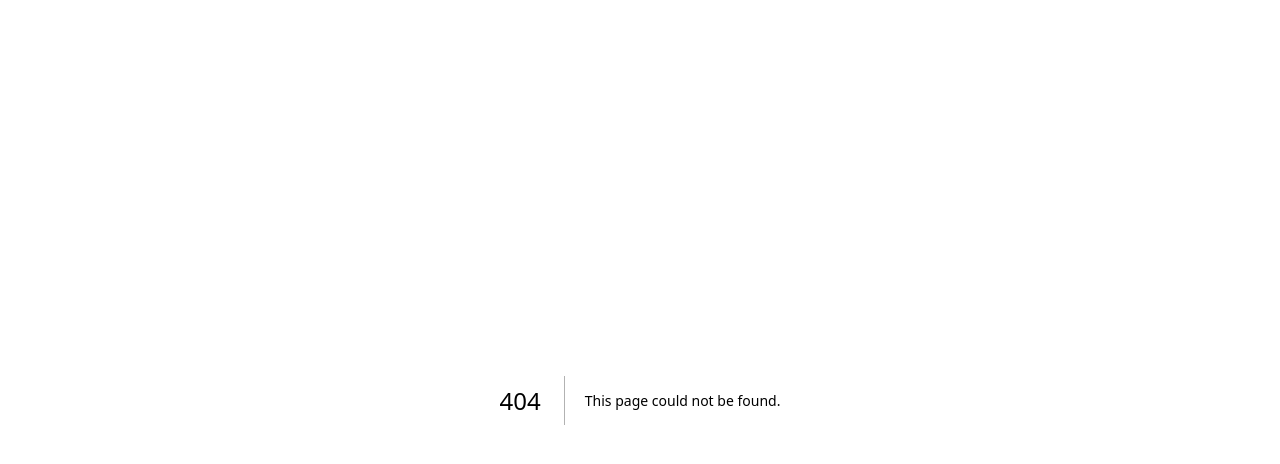
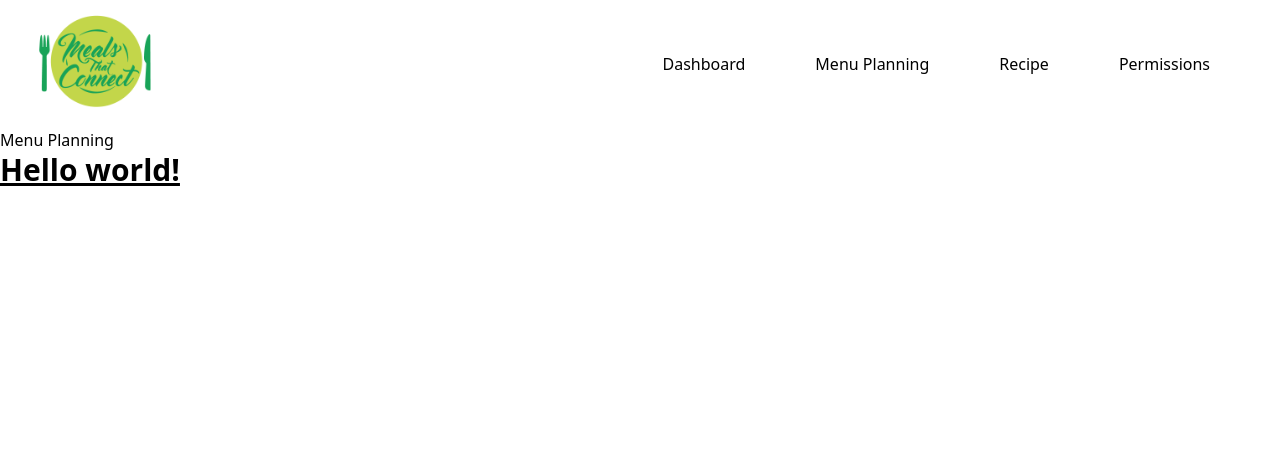
Before and after one commit to hack4impact-calpoly/meals-that-connect-25, a Next.js app: page /menuPlanning in a window 1280 px wide. Before the commit this address had no page. Shown: the top 464 px of the page. Built offline with nearby package versions, Linux system fonts and the light colour scheme.

Commit message:
feat: made functional top navbar and added new pages

```diff
--- /dev/null
+++ b/src/app/menuPlanning/page.tsx
@@ -0,0 +1,11 @@
+import Navbar from "@/components/Navbar";
+
+export default function MenuPlanning() {
+  return (
+    <main>
+      <Navbar />
+      <h1>Menu Planning</h1>
+      <h1 className="text-3xl font-bold underline">Hello world!</h1>
+    </main>
+  );
+}
--- /dev/null
+++ b/src/app/permissions/page.tsx
@@ -0,0 +1,11 @@
+import Navbar from "@/components/Navbar";
+
+export default function Permissions() {
+  return (
+    <main>
+      <Navbar />
+      <h1>Permissions</h1>
+      <h1 className="text-3xl font-bold underline">Hello world!</h1>
+    </main>
+  );
+}
--- /dev/null
+++ b/src/app/recipe/page.tsx
@@ -0,0 +1,11 @@
+import Navbar from "@/components/Navbar";
+
+export default function Recipe() {
+  return (
+    <main>
+      <Navbar />
+      <h1>Recipe</h1>
+      <h1 className="text-3xl font-bold underline">Hello world!</h1>
+    </main>
+  );
+}
--- a/src/components/Navbar.tsx
+++ b/src/components/Navbar.tsx
@@ -1,3 +1,37 @@
+import Link from "next/link";
+import Image from "next/image";
+import React from "react";
+
 export default function Navbar() {
-  return <div>Navbar</div>;
+  const navBarRight: React.CSSProperties = {
+    display: "flex",
+    flexDirection: "row",
+    justifyContent: "right",
+    gap: "70px",
+  };
+
+  const navBar: React.CSSProperties = {
+    display: "flex",
+    flexDirection: "row",
+    justifyContent: "space-between",
+    alignItems: "center",
+    gap: "10px",
+    paddingRight: "70px",
+    paddingLeft: "20px",
+  };
+
+  return (
+    <nav style={navBar}>
+      {}
+      <Link href="/">
+        <Image src="/MTC_logo.png" alt="MTC logo" width={150} height={150} />
+      </Link>
+      <div style={navBarRight}>
+        <Link href="/">Dashboard</Link>
+        <Link href="/menuPlanning">Menu Planning</Link>
+        <Link href="/recipe">Recipe</Link>
+        <Link href="/permissions">Permissions</Link>
+      </div>
+    </nav>
+  );
 }
```
Also changed, not shown: public/MTC_logo.png (added), 1 other file (tests, documents, lock files or other folders).
